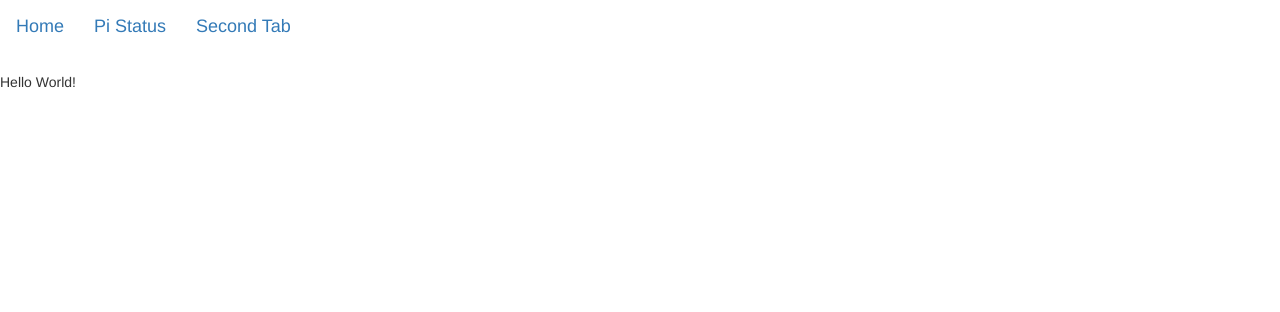
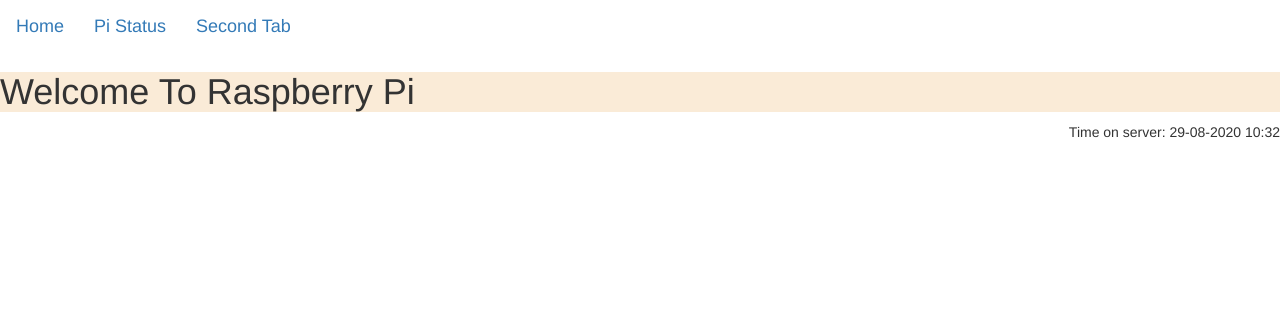
Before and after one commit to leanh1188/control_pi_with_flask, a Flask app: page / in a window 1280 px wide. Shown: the top 312 px of the page. Run offline with Flask 2, Linux system fonts and the light colour scheme; some libraries are stand-ins or nearby versions.

Commit message:
before pause

```diff
--- a/app.py
+++ b/app.py
@@ -9,13 +9,14 @@
 @app.route('/')
 @app.route('/index')
 def index():
-    return render_template('index.html', nachricht='Hello World!')\
+    now = datetime.datetime.utcnow()
+    time = now.strftime('%d-%m-%Y %H:%M')
+    return render_template('index.html', time=time)\
 
 @app.route('/status')
 def status():
-    time = datetime.datetime.utcnow()
     user = os.getlogin()
-    return render_template('status.html', time=time, user=user)
+    return render_template('status.html', user=user)
 
 
 if __name__ == '__main__':
--- a/templates/index.html
+++ b/templates/index.html
@@ -8,8 +8,11 @@
 
 {% block navbar %}
     {{ nav }}
-{% endblock navbar %}
+{% endblock %}
 
 {% block content %}
-     {{ nachricht }}
+    <div>
+        <h1 style="background-color: antiquewhite">Welcome To Raspberry Pi</h1>
+        <p style="float: right">Time on server: {{ time }}</p>
+    </div>
 {% endblock %}
```
Also changed, not shown: templates/status.html (+11 -1 lines).
